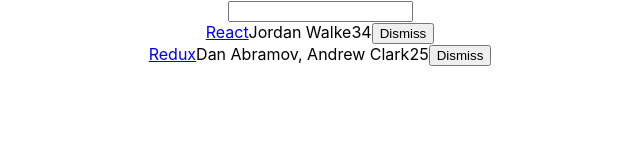
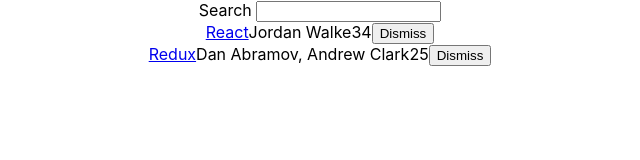
Before and after one commit to Hameet/News-app, a React (Create React App) app: page / in a window 1280 px wide. Shown: the top 160 px of the page, without its empty margins (320-960 px from the left). Built offline with nearby package versions, Linux system fonts and the light colour scheme.

Commit message:
Changed components to Functional

```diff
--- a/src/App.js
+++ b/src/App.js
@@ -50,7 +50,9 @@
 
     return (
       <div className='App'>
-        <Search value={searchTerm} onChange={this.onSearchChange} />
+        <Search value={searchTerm} onChange={this.onSearchChange}>
+          Search
+        </Search>
         <Table list={list} pattern={searchTerm} onDismiss={this.onDismiss} />
 
       </div>
--- a/src/Search.js
+++ b/src/Search.js
@@ -1,14 +1,11 @@
 import React, { Component } from 'react'
 
-class Search extends Component {
-  render () {
-    const { value, onChange } = this.props
-    return (
-      <form>
-        <input type='text' value={value} onChange={onChange} />
-      </form>
-    )
-  }
+const Search = ({ value, onChange, children }) => {
+  return (
+    <form>
+      {children} <input type='text' value={value} onChange={onChange} />
+    </form>
+  )
 }
 
 export default Search
--- a/src/Table.js
+++ b/src/Table.js
@@ -6,9 +6,15 @@
   }
 }
 
-class Table extends Component {
-  render () {
-    const { list, pattern, onDismiss } = this.props
+const Button = ({ onClick, className = '', children }) => {
+  return (
+    <button onClick={onClick} className={className} type='button'>
+      {children}
+    </button>
+  )
+}
+
+const Table = ({ list, pattern, onDismiss }) => {
   return (
     <div>
       {list.filter(isSearched(pattern)).map(item => {
@@ -23,9 +29,9 @@
             <span>{item.num_comments}</span>
             <span>{item.points}</span>
             <span>
-                <button onClick={() => onDismiss(item.objectID)} type='button'>
+              <Button onClick={() => onDismiss(item.objectID)}>
                 Dismiss
-                </button>
+              </Button>
             </span>
           </div>
         )
@@ -33,6 +39,4 @@
     </div>
   )
 }
-}
-
 export default Table
```
Lines whose indentation alone changed are shown as unchanged.
